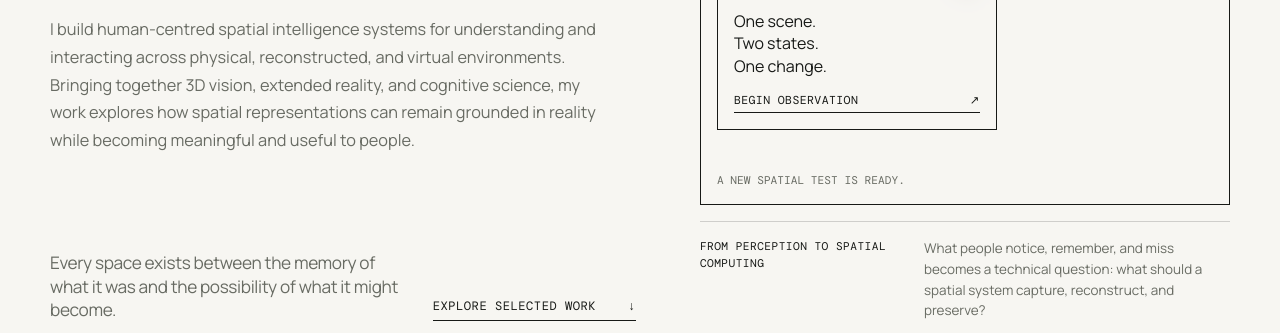
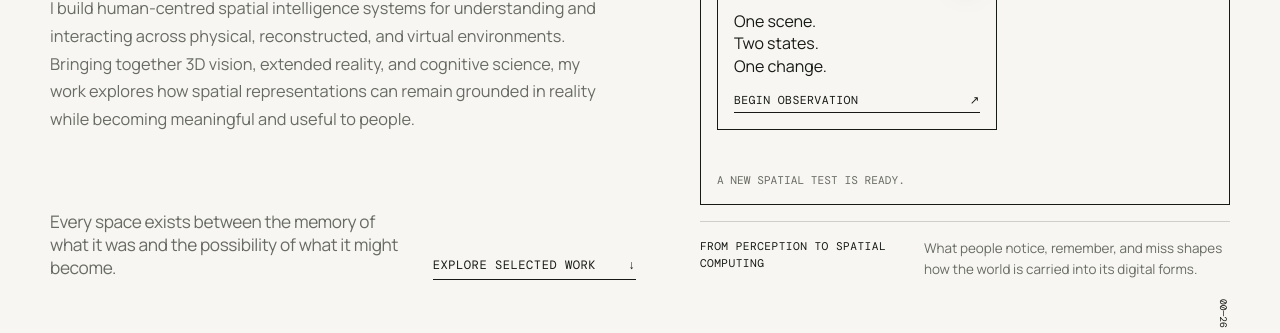
Before and after one commit to changruizhu96/changruizhu96.github.io, an Astro site: page / in a window 1280 px wide. Shown: the part 467-800 px from the top of the page. Built offline with nearby package versions, Linux system fonts and the light colour scheme; Astro itself is replaced by a stand-in of ours; a web font is replaced by a local one.

Commit message:
Refine perception to spatial computing bridge

```diff
--- a/src/pages/index.astro
+++ b/src/pages/index.astro
@@ -23,7 +23,7 @@
         <ChangeBlindnessTest />
         <div class="change-bridge" aria-label="From perception to spatial computing">
           <p class="change-bridge-label">From perception to spatial computing</p>
-          <p class="change-bridge-copy">What people notice, remember, and miss becomes a technical question: what should a spatial system capture, reconstruct, and preserve?</p>
+          <p class="change-bridge-copy">What people notice, remember, and miss shapes how the world is carried into its digital forms.</p>
         </div>
       </div>
       <p class="hero-index" aria-hidden="true">00—26</p>
```
Also changed, not shown: memory.md (+1 -0 lines).
